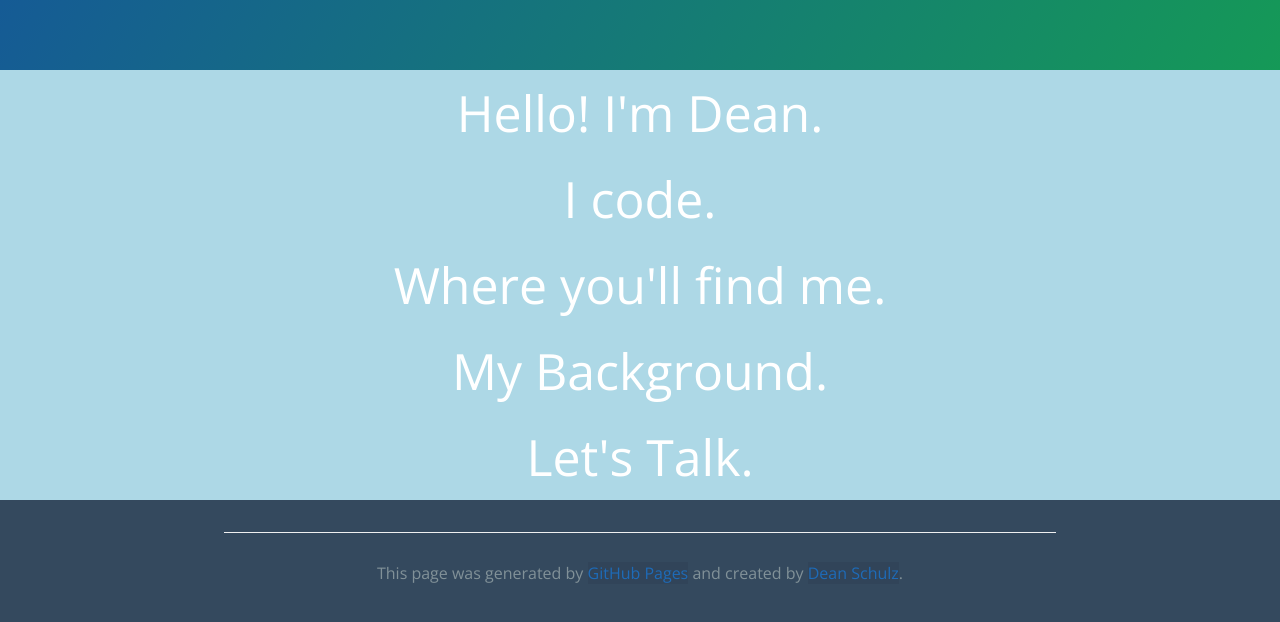
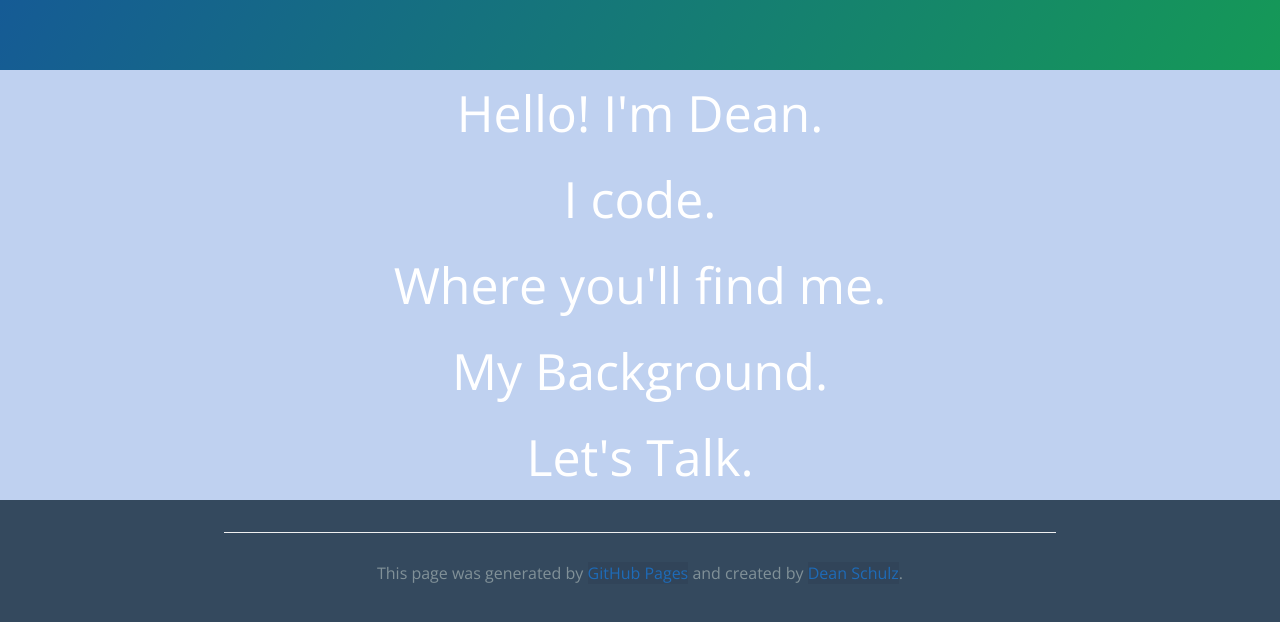
Before and after one commit to Dpschu2/Dpschu2.github.io, a plain HTML site: page index.html in a window 1280 px wide. Shown: the part 144-766 px from the top of the page. Drawn offline with nearby package versions, Linux system fonts and the light colour scheme.

Commit message:
Update index.html

```diff
--- a/index.html
+++ b/index.html
@@ -29,7 +29,7 @@
 <head>
 <style>
 button.accordion {
-    background-color: lightblue;
+    background-color: #BFD1F0;
     color: white;
     cursor: pointer;
     padding: 18px;
@@ -42,7 +42,7 @@ button.accordion {
 }
 
 button.accordion.active, button.accordion:hover {
-    background-color: red;
+    background-color: lightblue;
 }
 
 div.panel {
@@ -54,7 +54,7 @@ div.panel {
 </head>
 <body>
 
-  <button class="accordion"><center>Hello! I'm Dean.</center></button>
+  <button style="background-color: #BFD1F0;" class="accordion"><center>Hello! I'm Dean.</center></button>
 <div class="panel">
 <section class="main-content">
   <h3>
```
